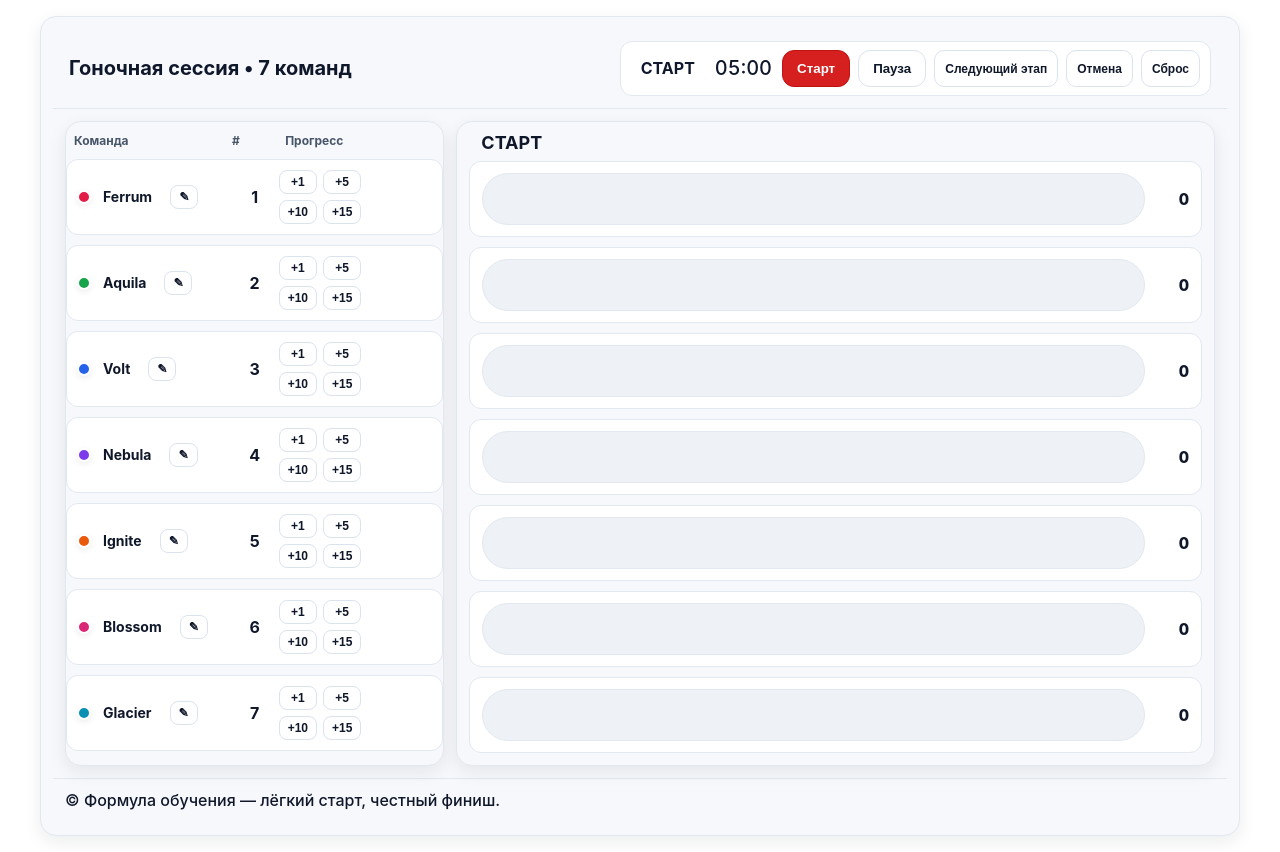
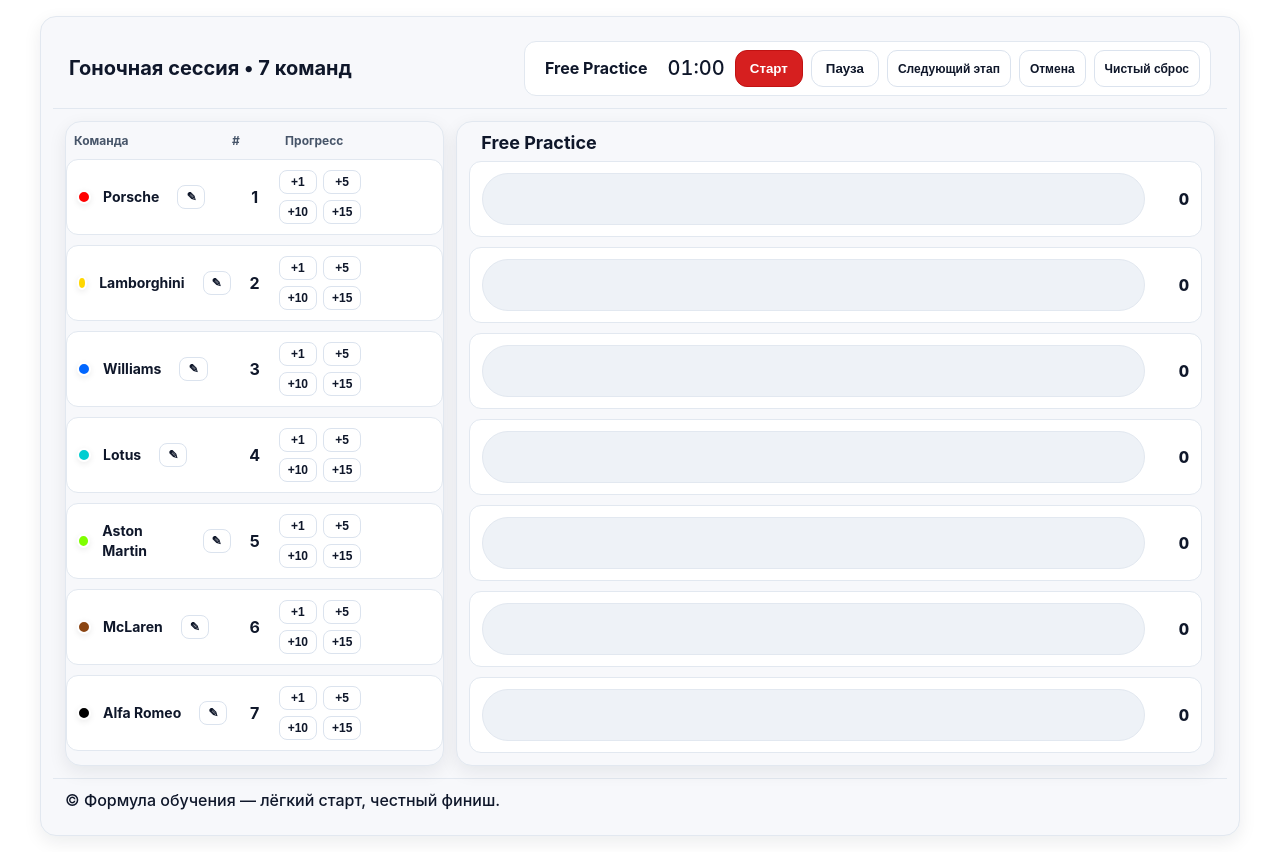
Before and after one commit to scm1ok-source/race, a website: page index.html in a window 1280 px wide. Drawn offline with Linux system fonts and the light colour scheme.

Commit message:
Update index.html

```diff
--- a/index.html
+++ b/index.html
@@ -7,7 +7,13 @@
 <style>
 :root{
   --card:#f7f8fb; --text:#0f172a; --muted:#475569; --line:#e2e8f0; --accent:#d61f1f; --shadow:0 6px 18px rgba(15,23,42,.08);
-  --c1:#e11d48; --c2:#16a34a; --c3:#2563eb; --c4:#7c3aed; --c5:#ea580c; --c6:#db2777; --c7:#0891b2;
+    --c1: #ff0000; /* красный */
+  --c2: #ffd700; /* жёлтый */
+  --c3: #0066ff; /* синий */
+  --c4: #00ced1; /* бирюзовый */
+  --c5: #7fff00; /* салатовый */
+  --c6: #8b4513; /* коричневый */
+  --c7: #000000; /* чёрный */
   --row-gap:10px; --row-pad-v:12px;
 }
 *{box-sizing:border-box}
@@ -78,7 +84,7 @@
         <button id="btnPause">Пауза</button>
         <button id="btnNext" class="small">Следующий этап</button>
         <button id="btnUndo" class="small">Отмена</button>
-        <button id="btnHard" class="small">Сброс</button>
+        <button id="btnHard" class="small">Чистый сброс</button>
       </div>
     </div>
   </div>
@@ -107,8 +113,8 @@
 (()=>{"use strict";
 const STORAGE_KEY="race_bars_state_clean_1";
 const COLORS=["var(--c1)","var(--c2)","var(--c3)","var(--c4)","var(--c5)","var(--c6)","var(--c7)"];
-const DEFAULT_NAMES=["Ferrum","Aquila","Volt","Nebula","Ignite","Blossom","Glacier"];
-const STAGES=[{name:"СТАРТ",sec:300},{name:"ЗАЕЗД 1",sec:600},{name:"ЗАЕЗД 2",sec:900},{name:"ЗАЕЗД 3",sec:1200},{name:"ЗАЕЗД 4",sec:300},{name:"ФИНИШ",sec:300}];
+const DEFAULT_NAMES=["Porsche","Lamborghini","Williams","Lotus","Aston Martin","McLaren","Alfa Romeo"];
+const STAGES=[{name:"Free Practice",sec:60},{name:"Qualifying 1",sec:20},{name:"Qualifying 2",sec:10},{name:"Race",sec:480},{name:"Pit Stop",sec:120}];
 
 const $=s=>document.querySelector(s);
 const tbody=$("#tbody"), stageName=$("#stageName"), timerEl=$("#timer");
```
